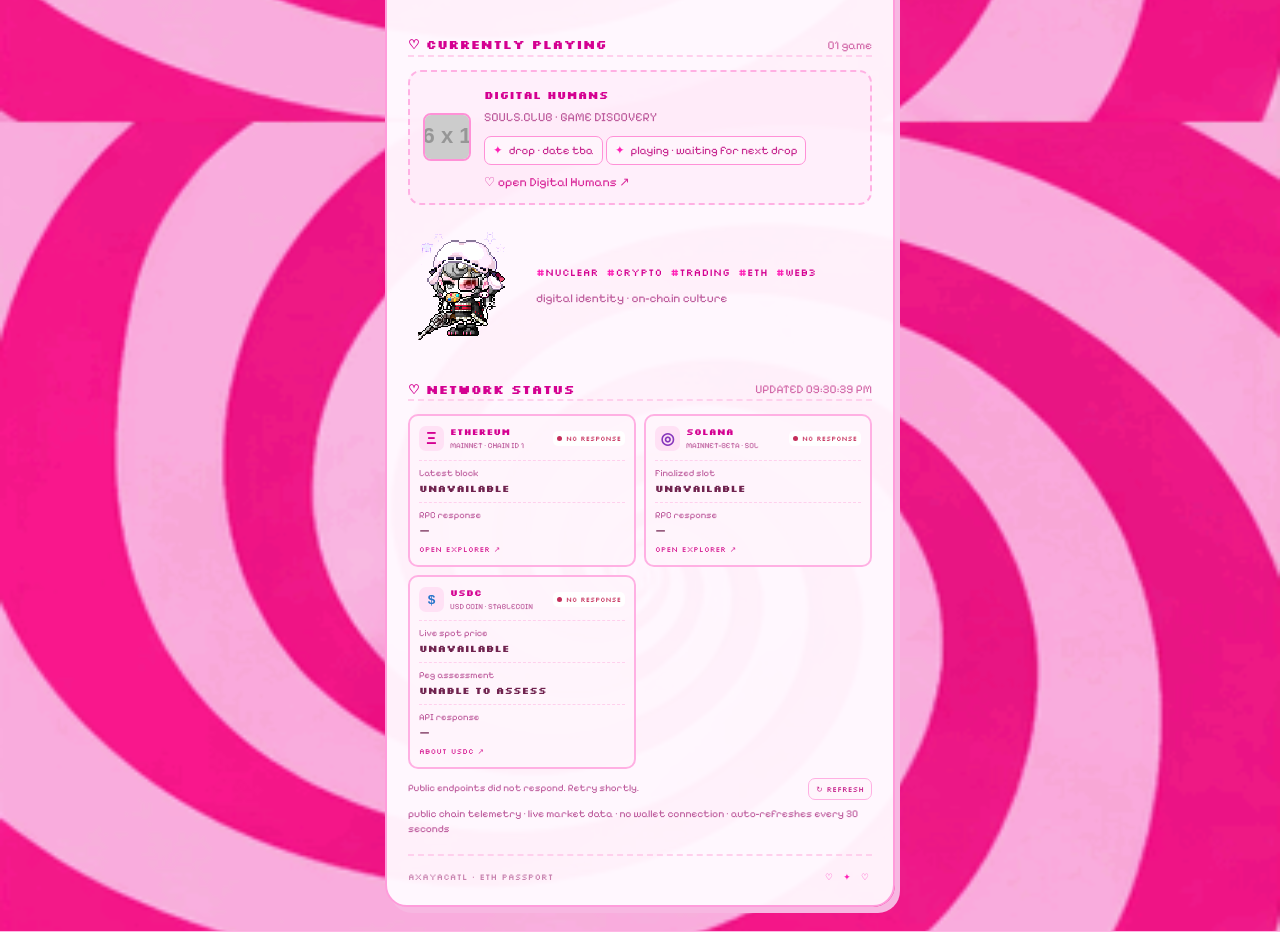
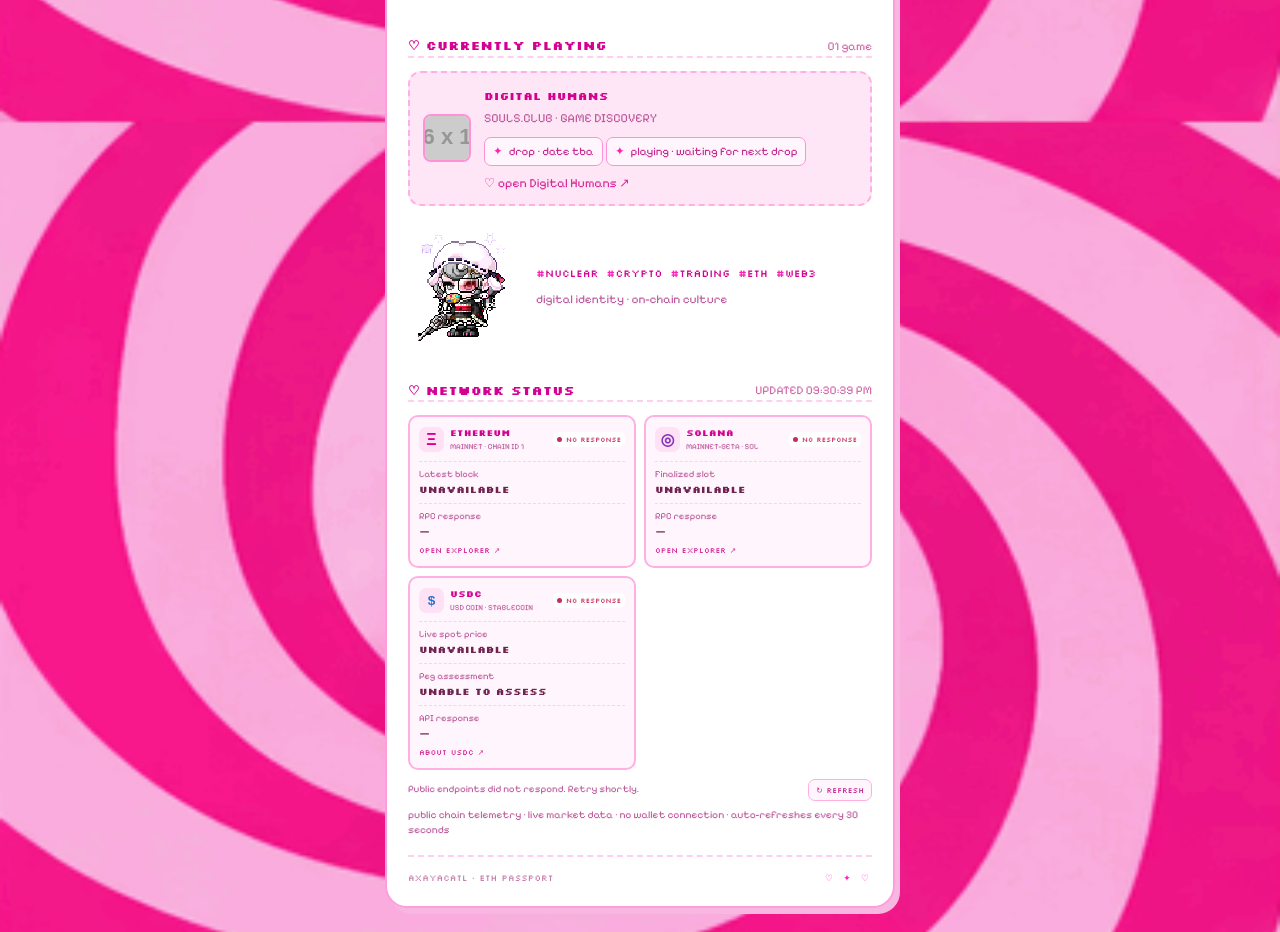
Before and after one commit to axaxayacatl/axaxayacatl, a plain HTML site: page index.html in a window 1280 px wide. Shown: the part 727-1659 px from the top of the page. Drawn offline with Linux system fonts and the light colour scheme; no server answers; placeholder pictures from the web are drawn by us.

Commit message:
Update styles and links in index.html

```diff
--- a/index.html
+++ b/index.html
@@ -17,7 +17,7 @@ body{min-height:100vh;margin:0;padding:24px 14px;display:grid;place-items:center
 @keyframes appear{from{opacity:0;transform:translateY(10px)}to{opacity:1;transform:translateY(0)}}
 @keyframes sigil-pulse{0%,100%{text-shadow:0 0 3px #ff8bd5;opacity:.9}50%{text-shadow:0 0 9px #ff21b6,0 0 14px #ffbce9;opacity:1}}
 
-.profile-card{width:min(100%,510px);overflow:hidden;border:2px solid #ff9cdb;border-radius:22px;background:rgba(255,250,255,.96);box-shadow:5px 6px 0 #f7b7e1;animation:appear .5s ease both}
+.profile-card{width:min(100%,510px);overflow:hidden;border:2px solid #ff9cdb;border-radius:22px;background:#ffffff;box-shadow:5px 6px 0 #f7b7e1;animation:appear .5s ease both}
 
 /* Neon Horned Demoness banner */
 .cover{
@@ -73,7 +73,7 @@ body{min-height:100vh;margin:0;padding:24px 14px;display:grid;place-items:center
 .provenance-label{min-width:0;color:#84345f;font-family:"Silkscreen",monospace;font-size:.47rem;line-height:1.6;overflow-wrap:anywhere}
 .provenance-mark{flex:0 0 auto;color:#d40091;font-size:.9rem}
 
-.playing-card{display:flex;align-items:center;gap:13px;padding:13px;border:2px dashed #ffb0e3;border-radius:13px;background:rgba(255,230,247,.48)}
+.playing-card{display:flex;align-items:center;gap:13px;padding:13px;border:2px dashed #ffb0e3;border-radius:13px;background:#ffe6f7}
 .playing-icon{flex:0 0 48px;width:48px;height:48px;display:block;object-fit:cover;image-rendering:pixelated;border:2px solid #ff91d7;border-radius:8px;background:#ffe6f7}
 .playing-details{min-width:0;flex:1}
 .playing-name{margin:0;color:#d40091;font-family:"Silkscreen",monospace;font-size:.7rem;line-height:1.7;overflow-wrap:anywhere}
@@ -85,7 +85,7 @@ body{min-height:100vh;margin:0;padding:24px 14px;display:grid;place-items:center
 
 /* Network telemetry */
 .network-grid{display:grid;grid-template-columns:repeat(2,minmax(0,1fr));gap:8px}
-.network-card{min-width:0;padding:9px;border:2px solid #ffb0e3;border-radius:10px;background:rgba(255,245,252,.88)}
+.network-card{min-width:0;padding:9px;border:2px solid #ffb0e3;border-radius:10px;background:#fff5fc}
 .network-card-top{display:flex;align-items:center;gap:6px;min-width:0;flex-wrap:wrap}
 .network-symbol{display:grid;flex:0 0 25px;width:25px;height:25px;place-items:center;border-radius:7px;background:#ffe1f5;color:#d40091;font-family:Arial,sans-serif;font-size:1rem;font-weight:700}
 .sol-symbol{color:#8736bc}
@@ -159,6 +159,7 @@ body{padding:16px 10px}
 
     <p class="bio">software engineering · computational systems.<br>an online personality exploring technology, religious sciences, and digital realms.</p>
     <div class="bio-tag">demonologist</div>
+    <a class="profile-link" href="https://basepaint.xyz/@axayacatl" target="_blank" rel="noopener noreferrer">axayacatl.basepaint.xyz ↗</a>
 
     <nav class="profile-links" aria-label="profile links">
       <a class="profile-link" href="https://github.com/axaxayacatl" target="_blank" rel="noopener noreferrer">⌘ github ↗</a>
@@ -173,7 +174,6 @@ body{padding:16px 10px}
 
       <div class="badge-list">
 
-        <!-- Infura first -->
         <a class="badge crypto-tool-badge" href="https://www.infura.io/" target="_blank" rel="noopener noreferrer" title="Infura">
           <img src="https://www.google.com/s2/favicons?domain=infura.io&sz=128" alt="Infura logo" loading="lazy">
           <span>INFURA</span>
@@ -253,7 +253,6 @@ body{padding:16px 10px}
 
       <div class="network-grid">
 
-        <!-- Ethereum -->
         <article class="network-card" id="ethereum-card">
           <div class="network-card-top">
             <span class="network-symbol">Ξ</span>
@@ -274,7 +273,6 @@ body{padding:16px 10px}
           <a class="network-explorer" href="https://etherscan.io/" target="_blank" rel="noopener noreferrer">OPEN EXPLORER ↗</a>
         </article>
 
-        <!-- Solana -->
         <article class="network-card" id="solana-card">
           <div class="network-card-top">
             <span class="network-symbol sol-symbol">◎</span>
@@ -295,7 +293,6 @@ body{padding:16px 10px}
           <a class="network-explorer" href="https://explorer.solana.com/" target="_blank" rel="noopener noreferrer">OPEN EXPLORER ↗</a>
         </article>
 
-        <!-- USDC live price and peg status -->
         <article class="network-card" id="usdc-card">
           <div class="network-card-top">
             <span class="network-symbol usdc-symbol">$</span>
@@ -475,7 +472,6 @@ body{padding:16px 10px}
       document.getElementById("usdc-latency").textContent =
         `${latency} ms`;
 
-      // A spot price within 0.5% of $1 is displayed as near-peg.
       const isPegged = price >= 0.995 && price <= 1.005;
 
       document.getElementById("usdc-peg").textContent =
@@ -531,8 +527,6 @@ body{padding:16px 10px}
       document.getElementById("network-updated").textContent =
         `UPDATED ${stamp}`;
 
-      const [ethereum,solana,usdc] = results;
-
       const onlineCount = results.filter(Boolean).length;
 
       if (onlineCount === 3) {
```
